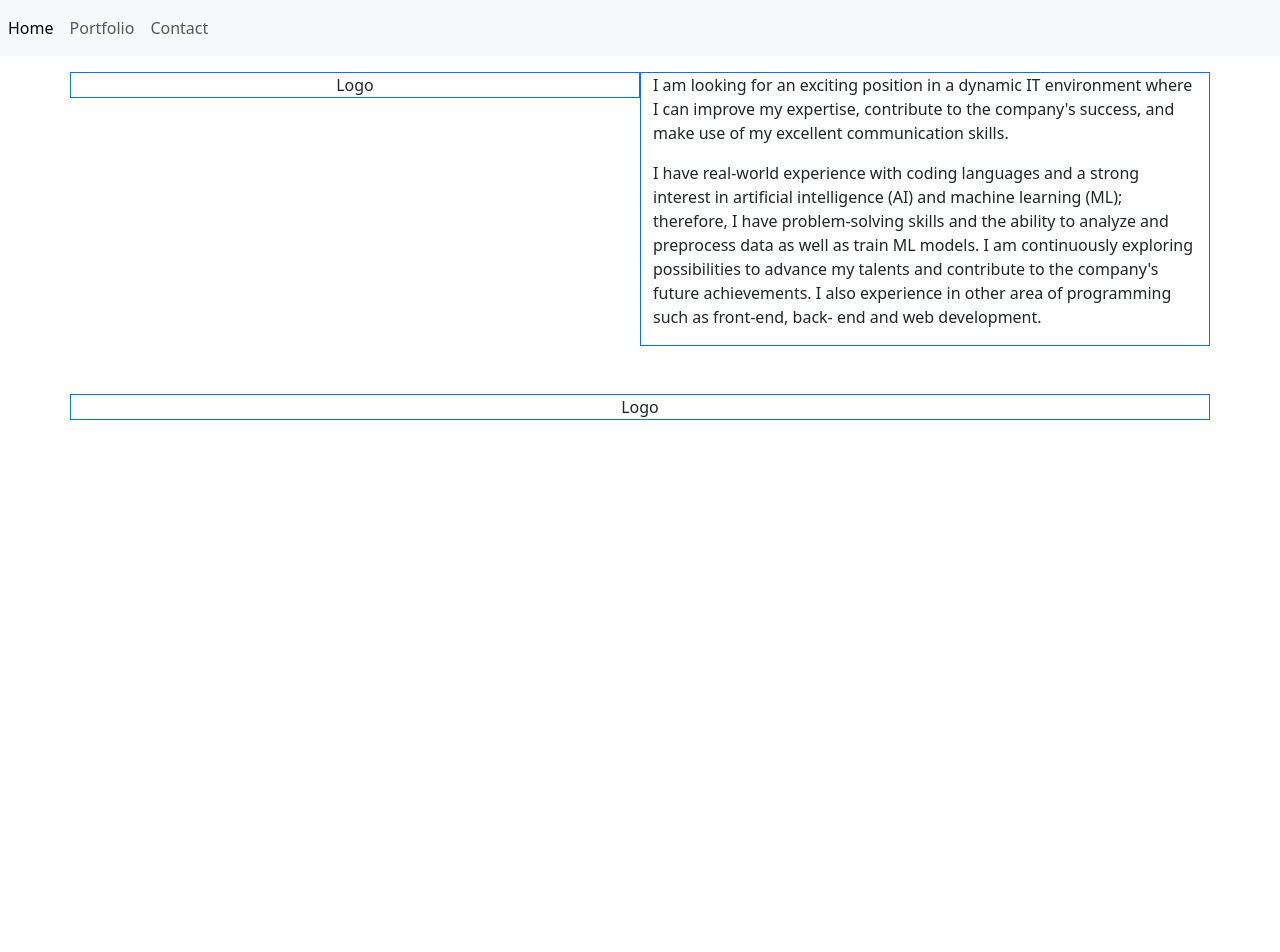
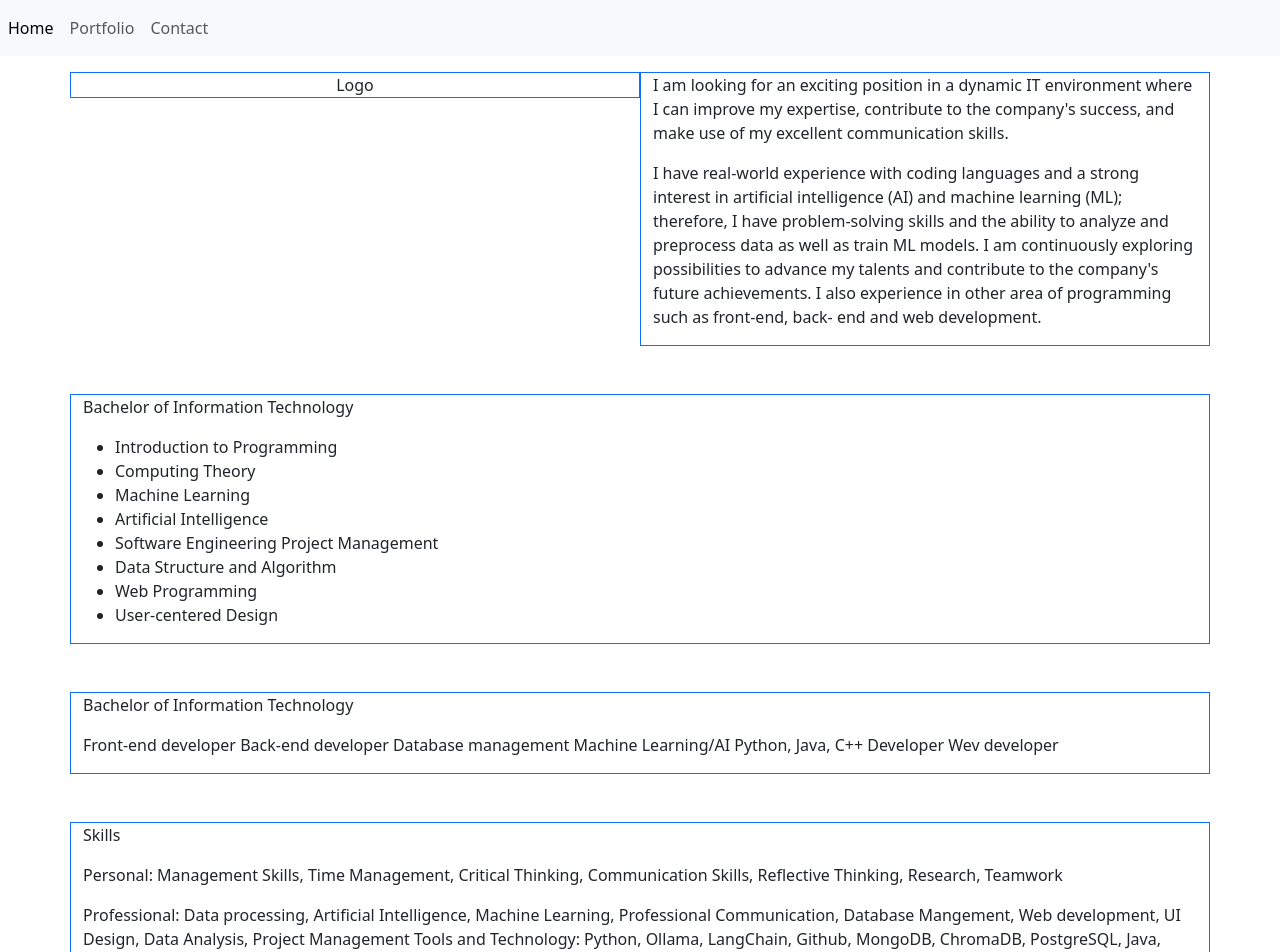
Before and after one commit to vqgquan/my-portfolio, a React (Create React App) app: page / in a window 1280 px wide. Shown: the top 952 px of the page. Before the commit the page ends 800 px from the top, so only its background shows below. Built offline with nearby package versions, Linux system fonts and the light colour scheme.

Commit message:
Update App.js

```diff
--- a/src/App.js
+++ b/src/App.js
@@ -28,10 +28,60 @@ function App() {
 
         <div class="row align-items-start grid mt-5">
 
-          <div class="col-12 border border-primary text start">
-            Logo
+          <div class="col-12 border border-primary text-start">
+            <p>
+              Bachelor of Information Technology
+            </p>
+            <ul >
+              <li>Introduction to Programming</li>
+              <li>Computing Theory</li>
+              <li>Machine Learning</li>
+              <li>Artificial Intelligence</li>
+              <li>Software Engineering Project Management</li>
+              <li>Data Structure and Algorithm</li>
+              <li>Web Programming</li>
+              <li>User-centered Design</li>
+            </ul>
           </div>
+        </div>
 
+        <div class="row align-items-start grid mt-5">
+
+          <div class="col-12 border border-primary text-start">
+            <p>
+              Bachelor of Information Technology
+            </p>
+            <p>
+                Front-end developer
+                Back-end developer
+                Database management
+                Machine Learning/AI
+                Python, Java, C++ Developer
+                Wev developer
+            </p>
+
+          </div>
+        </div>
+
+        <div class="row align-items-start grid mt-5">
+
+          <div class="col-12 border border-primary text-start">
+            <p>
+              Skills
+            </p>
+            <p>
+            Personal: Management Skills, Time Management, Critical Thinking, Communication Skills, Reflective
+            Thinking, Research, Teamwork
+            </p>
+
+            <p>
+            Professional: Data processing, Artificial Intelligence, Machine Learning, Professional Communication,
+            Database Mangement, Web development, UI Design, Data Analysis, Project Management
+            Tools and Technology: Python, Ollama, LangChain, Github, MongoDB, ChromaDB, PostgreSQL, Java,
+            JavaScript, ReactJS, TailwindCSS, StreamLit, Jira
+            </p>
+
+          </div>
         </div>
 
 
```
